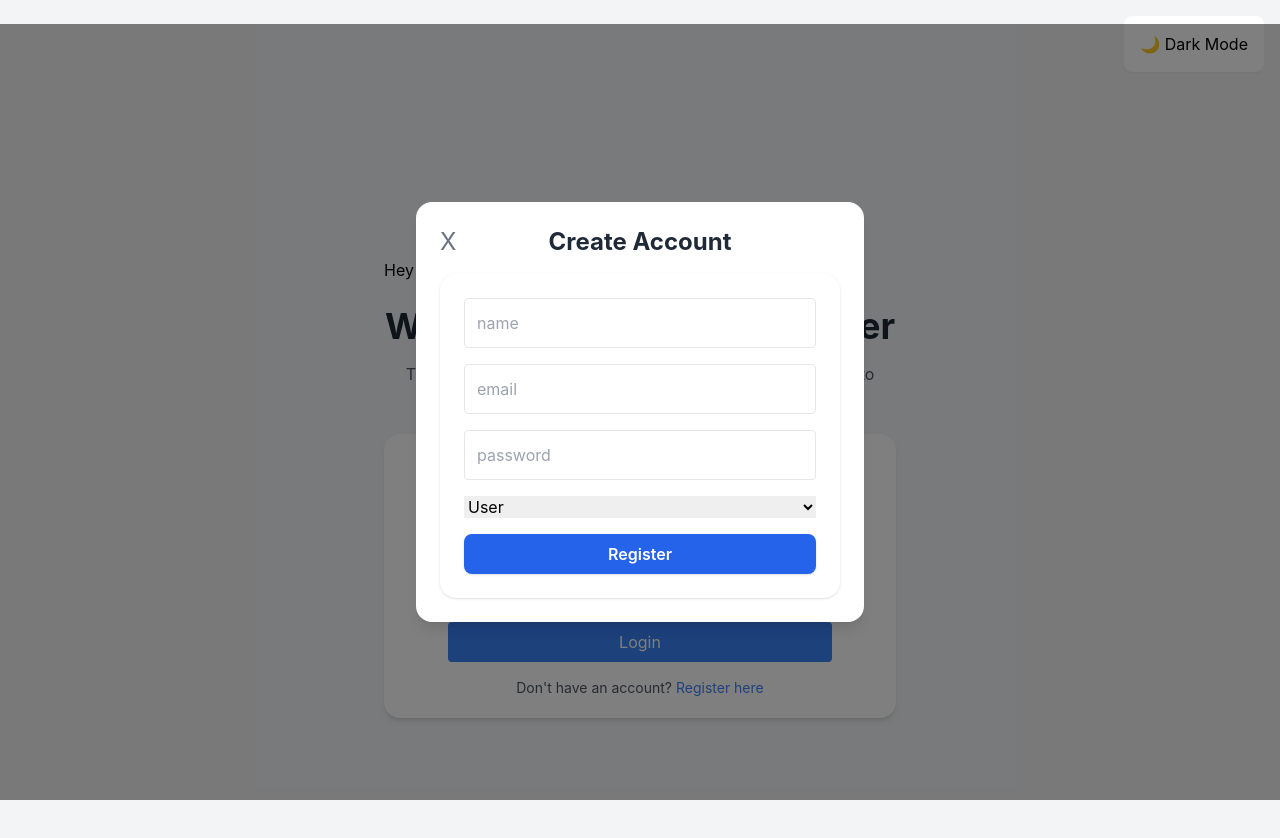
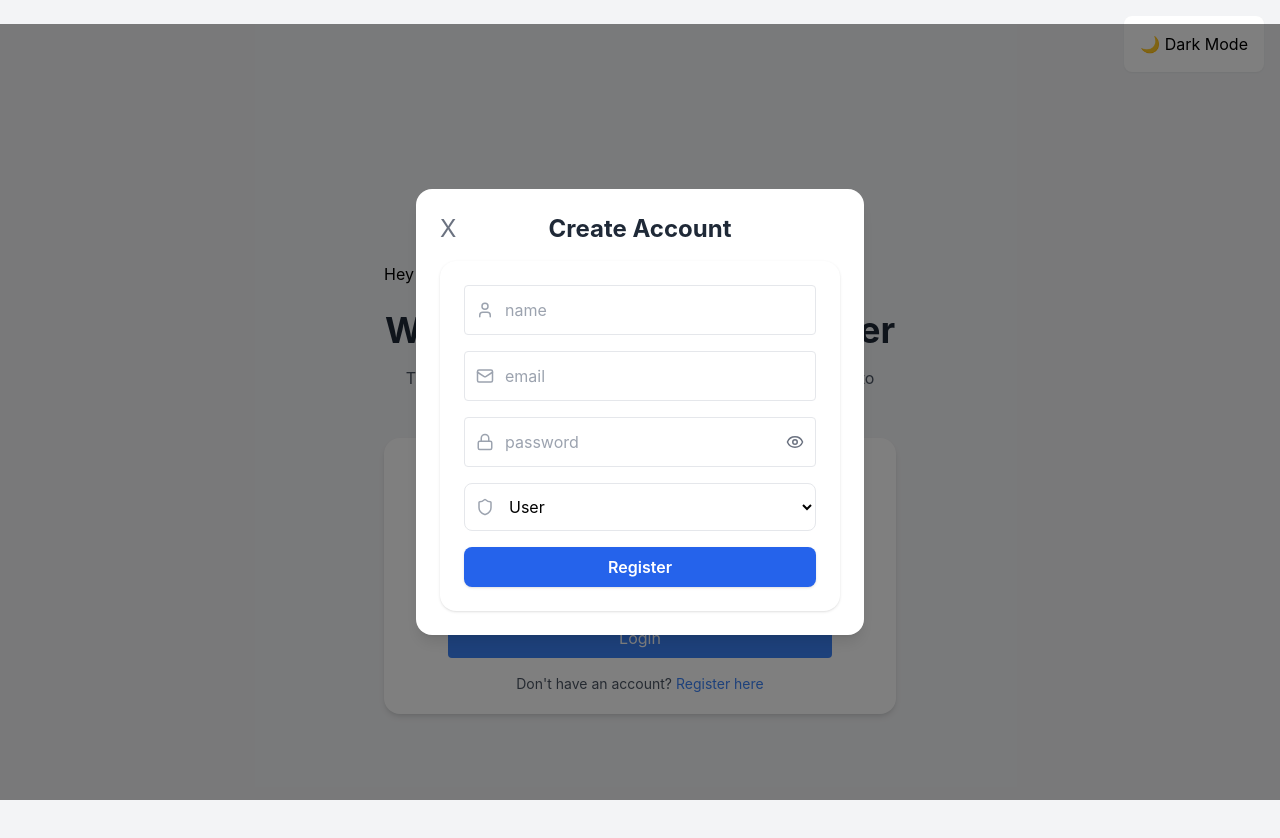
Before and after one commit to Jesseca-11/Expense-Tracker, a React (Create React App) app: page / in a window 1280 px wide. Both pictures are taken after a click on the button "Register here". Shown: the top 838 px of the page. Built offline with nearby package versions, Linux system fonts and the light colour scheme.

Commit message:
password adjusted

```diff
--- a/package.json
+++ b/package.json
@@ -14,6 +14,7 @@
     "@types/react-dom": "^19.1.9",
     "framer-motion": "^12.23.18",
     "json2csv": "^6.0.0-alpha.2",
+    "lucide-react": "^0.544.0",
     "papaparse": "^5.5.3",
     "react": "^19.1.1",
     "react-dom": "^19.1.1",
--- a/src/App.tsx
+++ b/src/App.tsx
@@ -112,7 +112,7 @@ function App() {
         >
           <div className=" flex justify-between items-center mb-5 dark:bg-gray-800 p-4 rounded-lg shadow">
             <h1 className="text-2xl font-bold text-center">
-              Hello {user?.name || user?.email} !!👋
+              Hello {user?.name} !!👋
             </h1>
             <button
               className="px-4 py-2 bg-red-500 text-white rounded-lg shadow transition hover:bg-red-600"
--- a/src/app/features/Login.tsx
+++ b/src/app/features/Login.tsx
@@ -1,11 +1,13 @@
 import React, { useState } from 'react'
 import { dispatch } from '../hook'
 import { login } from './authSlice'
+import { Eye, EyeOff, Lock, User } from 'lucide-react'
 
 const Login = () => {
     const appDispatch = dispatch()
     const [email, setEmail] = useState("")
     const [password, setPassword] = useState("")
+    const [showPassword, setShowPassword] = useState(false)
 
     const handleSubmit = (e: React.FormEvent<HTMLFormElement>) => {
         e.preventDefault()
@@ -19,20 +21,28 @@ const Login = () => {
   return (
     <div>
       <form onSubmit={handleSubmit} className='flex flex-col gap-3 max-w-sm mx-auto'>
+        <div className="relative">
+            <User className="absolute left-3 top-1/2 -translate-y-1/2 text-gray-400" size={18} />
         <input type="email"
         placeholder='email'
         value={email}
         onChange={e => setEmail(e.target.value)}
-        className='border p-3 rounded'
+        className='border p-3 rounded pl-10 pr-10 w-full'
         required
          />
-         <input type="password"
+         </div>
+
+         <div className="relative">
+            <Lock className="absolute left-3 top-1/2 -translate-y-1/2 text-gray-400" size={18} />
+         <input type={showPassword ? "text" : "password"}
          placeholder='password'
          value={password}
          onChange={e => setPassword(e.target.value)}
-         className='border p-3 rounded'
+         className='w-full pl-10  px-4 py-2 pr-10 border rounded dark:bg-gray-700 dark:text-white'
          required
           />
+          <button type='button' onClick={() => setShowPassword(!showPassword)} className="absolute right-3 top-1/2 transform -translate-y-1/2 text-gray-500 dark:text-gray-300 hover:text-gray-700 ">{showPassword ? <EyeOff size={18} /> : <Eye size={18} />}</button>
+          </div>
           <button type='submit' className="bg-blue-500 text-white px-4 py-2 rounded ">Login</button>
       </form>
     </div>
--- a/src/app/features/Register.tsx
+++ b/src/app/features/Register.tsx
@@ -1,28 +1,32 @@
 import React, { useState } from "react";
 import { dispatch } from "../hook";
 import { register } from "./authSlice";
+import { Eye, EyeOff, Lock, Mail, Shield, User } from "lucide-react";
 
 const Register = () => {
   const appDispatch = dispatch();
   const [name, setName] = useState("");
   const [email, setEmail] = useState("");
   const [password, setPassword] = useState("");
-  const [role, setRole]=useState<"admin" | "user">("user")
+  const [showPassword, setShowPassword] = useState(false);
+  const [role, setRole] = useState<"admin" | "user">("user");
 
   const handleRegister = (e: React.FormEvent) => {
     e.preventDefault();
-    appDispatch(register({
+    appDispatch(
+      register({
         id: crypto.randomUUID(),
         name,
         email,
         password,
         role,
-    }));
+      })
+    );
 
-    setName('')
-    setEmail("")
-    setPassword("")
-    setRole("user")
+    setName("");
+    setEmail("");
+    setPassword("");
+    setRole("user");
   };
 
   return (
@@ -31,39 +35,67 @@ const Register = () => {
         onSubmit={handleRegister}
         className="flex flex-col gap-4 bg-white dark:bg-gray-800 p-6 rounded-2xl shadow "
       >
-        {/* <h2 className="text-2xl font-bold text-center text-gray-800 dark:text-gray-100">Creat Account</h2> */}
+        <div className="relative">
+            <User className="absolute left-3 top-1/2 -translate-y-1/2 text-gray-400" size={18} />
         <input
           type="text"
           placeholder="name"
           value={name}
           onChange={(e) => setName(e.target.value)}
-          className="border p-3 rounded "
+          className="border p-3 rounded pl-10 pr-10 w-full "
           required
         />
+        </div>
+
+         <div className="relative">
+            <Mail className="absolute left-3 top-1/2 -translate-y-1/2 text-gray-400" size={18} />
         <input
           type="email"
           placeholder="email"
           value={email}
           onChange={(e) => setEmail(e.target.value)}
-          className="border p-3 rounded "
+          className="border p-3 rounded pl-10 pr-10 w-full "
           required
         />
+        </div>
+        <div className="relative">
+            <Lock className="absolute left-3 top-1/2 -translate-y-1/2 text-gray-400" size={18} />
           <input
-          type="password"
+            type={showPassword ? "text" : "password"}
             placeholder="password"
             value={password}
             onChange={(e) => setPassword(e.target.value)}
-          className="border p-3 rounded "
+            className="w-full  pl-10 pr-10 border p-3 rounded "
             required
           />
-        <select value={role}
-        onChange={e => setRole(e.target.value as "admin" | "user") }
+          <button
+            onClick={() => setShowPassword(!showPassword)}
+            type="button"
+            className="absolute right-3 top-1/2 transform -translate-y-1/2 text-gray-500 dark:text-gray-300 hover:text-gray-700"
+          >
+            {showPassword ? <EyeOff size={18} /> : <Eye size={18} />}
+          </button>
+        </div>
+        <div className="relative">
+          <Shield
+            className="absolute left-3 top-1/2 -translate-y-1/2 text-gray-400"
+            size={18}
+          />
+          <select
+            value={role}
+            onChange={(e) => setRole(e.target.value as "admin" | "user")}
+            className="w-full pl-10 pr-4 py-3 outline-none border rounded-lg bg-white dark:bg-gray-700 dark:text-whit"
           >
             <option value="user">User</option>
             <option value="admin">Admin</option>
           </select>
-
-        <button type="submit" className="bg-blue-600 hover:bg-blue-700 transition font-semibold  py-2 rounded-lg shadow text-white" >Register</button>
+        </div>
+        <button
+          type="submit"
+          className="bg-blue-600 hover:bg-blue-700 transition font-semibold  py-2 rounded-lg shadow text-white"
+        >
+          Register
+        </button>
       </form>
     </div>
   );
```
Also changed, not shown: 1 other file (tests, documents, lock files or other folders). Lines whose indentation alone changed are shown as unchanged.
